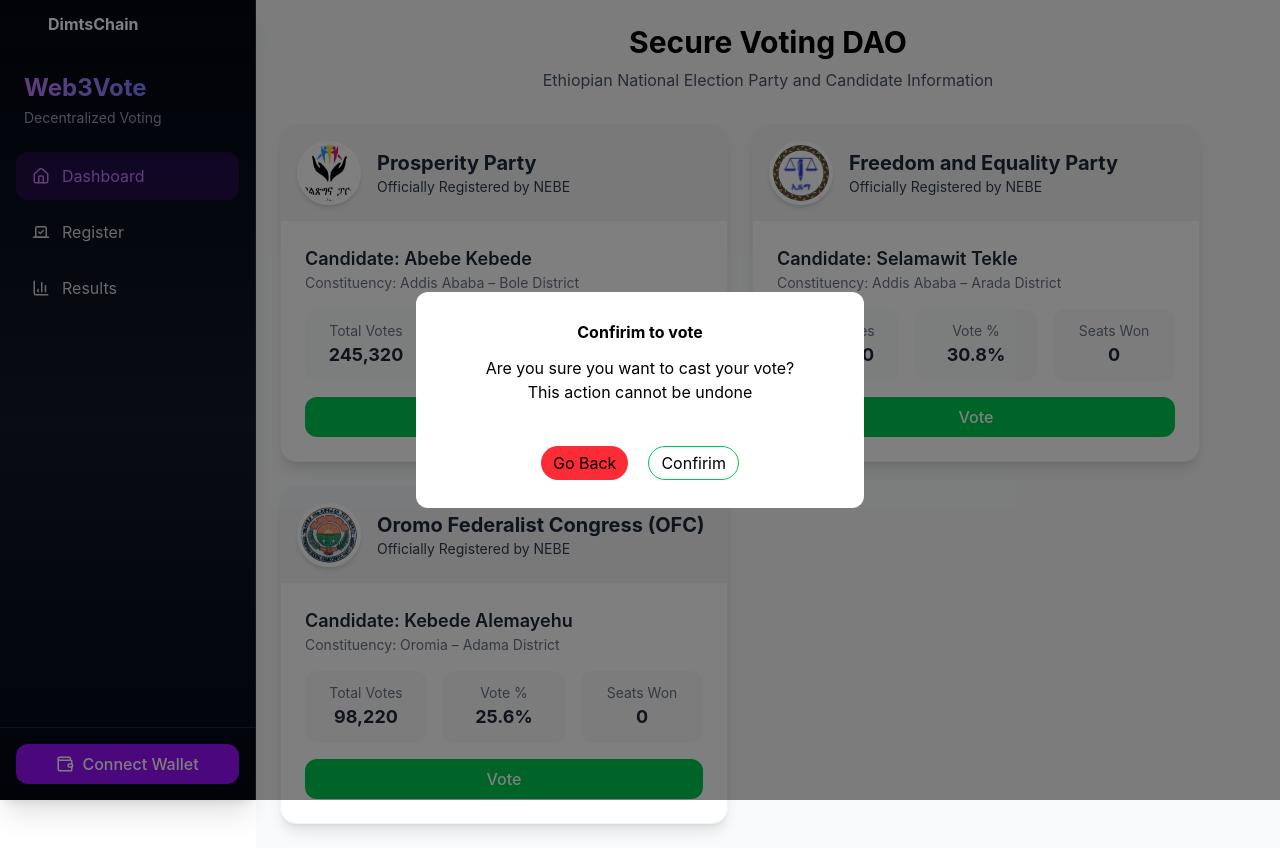
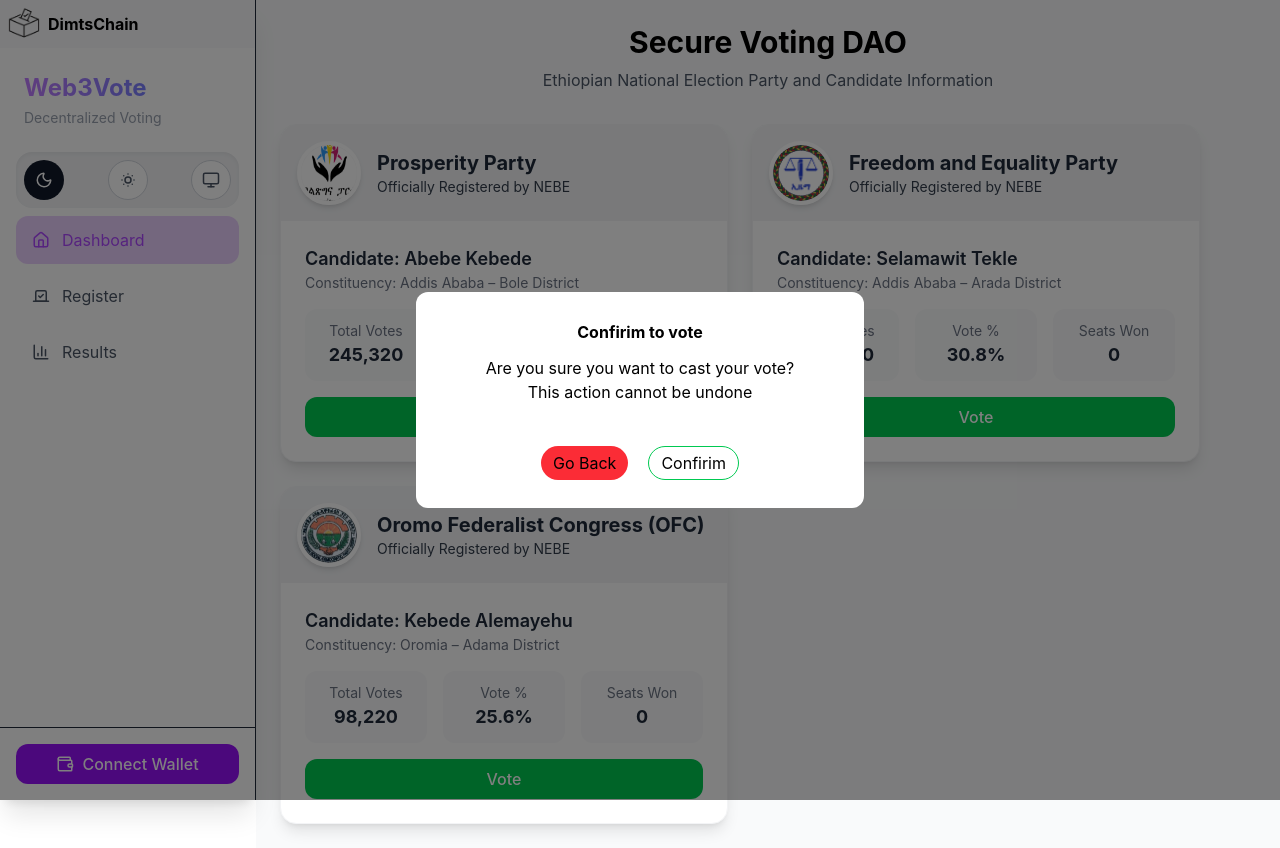
Before and after one commit to bekicoder/Dimts-Chain, a React (Vite) app: page / in a window 1280 px wide. Built offline with nearby package versions, Linux system fonts and the light colour scheme.

Commit message:
Completed dark mode UI design

```diff
--- a/index.html
+++ b/index.html
@@ -1,5 +1,5 @@
 <!doctype html>
-<html lang="en" class="dark">
+<html lang="en">
   <head>
     <meta charset="UTF-8" />
     <link rel="icon" type="image/svg+xml" href="/vite.svg" />
--- a/src/index.css
+++ b/src/index.css
@@ -1,2 +1,14 @@
 @import "tailwindcss";
 @custom-variant dark (&:where(.dark, .dark *));
+
+@theme {
+  --background-image-background: url('/light_mode_ballot.png');
+    --color-foreground:black;
+}
+
+@layer theme {
+  .dark {
+    --background-image-background: url('/dark_mode_ballot.png');
+    --color-primary-foreground:white;
+  }
+}
--- a/src/pages/Sidebar.tsx
+++ b/src/pages/Sidebar.tsx
@@ -1,25 +1,35 @@
 import { NavLink } from "react-router-dom";
-import { Home, Vote, Wallet, BarChart3,Menu,X } from "lucide-react";
-import {useState} from "react"
+import { Home, Vote, Wallet, BarChart3,Menu,X,Sun,Moon,SunDim,MoonStar,Eclipse,Monitor } from "lucide-react";
+import {useState,useEffect} from "react"
 export default function Sidebar() {
     const [opend,setOpend] = useState<boolean>(false)
     function handleOpen() {
 
     }
+    function handleToggle(theme){
+        const root = window.document.documentElement
+        window.document.documentElement.classList.add(savedTheme)
+        }
+
+    useEffect(() => {
+     const savedTheme = localStorage.getItem("theme")
+     window.document.documentElement.classList.add(savedTheme)
+    }, [])
+
   return (
       <div className="bg-red-500 md:h-screen md:w-64 w-fit z-1000">
-    <aside className="fixed top-0 w-screeen h-fit flex w-screen md:h-screen md:w-64 bg-gradient-to-b from-gray-950 via-gray-900 to-gray-950 text-white flex md:flex-col border-r border-gray-800 shadow-xl">
-         <div className="flex items-center font-bold">
-    <div className={`w-12 h-12 bg-[url(/light_mode_ballot.png)]`}></div>
+    <aside className="fixed top-0 w-screeen h-fit flex w-screen md:h-screen md:w-64 dark:bg-gradient-to-b dark:from-gray-950 dark:via-gray-900 to-gray-950 bg-gray-50 bg-none text-foreground flex md:flex-col border-r border-gray-800 shadow-xl">
+         <div className="flex items-center font-bold  bg-cover">
+    <div className={`w-12 h-12 bg-background bg-cover`}></div>
     DimtsChain
     </div>
 
-    <div className={`h-full absolute transition-all duration-200 md:translate-x-0  flex w-[60%] flex-col left-ful right-0 bg-gradient-to-b from-gray-950 via-gray-900 to-gray-950  h-screen md:right-auto md:relative md:w-full md:px-0 md:bg-white transform  ${opend ? "translate-x-0":"translate-x-full"}`}>
+    <div className={`h-full absolute transition-all duration-200 md:translate-x-0  flex w-[60%] flex-col left-ful right-0 dark:bg-gradient-to-b dark:from-gray-950 dark:via-gray-900 bg-none bg-white to-gray-950  h-screen md:right-auto md:relative md:w-full md:px-0 md:bg-white transform  ${opend ? "translate-x-0":"translate-x-full"}`}>
       {/* Logo Section */}
       <div className="p-6">
         <h1 className="text-2xl font-bold flex bg-gradient-to-r from-purple-400 to-blue-500 bg-clip-text text-transparent">
           Web3Vote
-          <button className="text-white md:hidden ml-auto cursor-pointer bg-gray-600/30 rounded p-2" onClick={()=>setOpend(!opend)}>
+          <button className="text-foreground md:hidden ml-auto cursor-pointer rounded p-2" onClick={()=>setOpend(!opend)}>
           <X size="20"/>
           </button>
         </h1>
@@ -30,13 +40,58 @@ export default function Sidebar() {
 
       {/* Navigation */}
       <nav className="flex-1 px-4 space-y-2">
-        <NavLink
+      <div className="flex justify-between items-center w-full max-w-xs mx-auto bg-gray-100 dark:bg-zinc-800 p-2 rounded-2xl shadow-inner">
+
+  {/* Moon */}
+  <button
+    className="w-10 h-10 flex items-center justify-center rounded-full
+               bg-gray-900 text-white
+               transition-all duration-300 ease-out
+               hover:scale-110 hover:-translate-y-1
+               active:scale-95 cursor-pointer"
+    onClick={()=>handleToggle("dark")}
+  >
+    <Moon size={18} />
+  </button>
+
+  {/* Sun */}
+  <button
+    className="w-10 h-10 flex items-center justify-center rounded-full
+               bg-white dark:bg-zinc-700
+               text-gray-600 border border-gray-300 dark:border-zinc-600
+               transition-all duration-300 ease-out
+               hover:scale-110 hover:-translate-y-1
+               active:scale-95 cursor-pointer"
+    onClick={()=>handleToggle("light")}
+
+  >
+    <SunDim size={18} />
+  </button>
+
+  {/* System */}
+  <button
+    className="w-10 h-10 flex items-center justify-center rounded-full
+               bg-white dark:bg-zinc-700
+               text-gray-600 dark:text-gray-300
+               border border-gray-300 dark:border-zinc-600
+               transition-all duration-300 ease-out
+               hover:scale-110 hover:-translate-y-1
+               active:scale-95 cursor-pointer"
+    onClick={()=>handleToggle("default")}
+
+  >
+    <Monitor size={18} />
+  </button>
+
+</div>
+
+                   <NavLink
           to="/"
           className={({ isActive }) =>
             `flex items-center gap-3 px-4 py-3 rounded-xl transition-all duration-200 ${
               isActive
-                ? "bg-purple-600/20 text-purple-400"
-                : "hover:bg-gray-800 text-gray-300"
+                ? "bg-purple-600/20 text-purple-500 dark:text-purple-400"
+                : "hover:bg-gray-800 text-gray-600 hover:text-gray-300 dark:text-gray-300"
             }`
           }
         >
@@ -49,8 +104,8 @@ export default function Sidebar() {
           className={({ isActive }) =>
             `flex items-center gap-3 px-4 py-3 rounded-xl transition-all duration-200 ${
               isActive
-                ? "bg-purple-600/20 text-purple-400"
-                : "hover:bg-gray-800 text-gray-300"
+                ? "bg-purple-600/20 text-purple-500 dark:text-purple-400"
+                : "hover:bg-gray-800 text-gray-600 hover:text-gray-300 dark:text-gray-300"
             }`
           }
         >
@@ -63,8 +118,8 @@ export default function Sidebar() {
           className={({ isActive }) =>
             `flex items-center gap-3 px-4 py-3 rounded-xl transition-all duration-200 ${
               isActive
-                ? "bg-purple-600/20 text-purple-400"
-                : "hover:bg-gray-800 text-gray-300"
+                ? "bg-purple-600/20 text-purple-500 dark:text-purple-400"
+                : "hover:bg-gray-800 text-gray-600 hover:text-gray-300 dark:text-gray-300"
             }`
           }
         >
@@ -75,14 +130,14 @@ export default function Sidebar() {
 
       {/* Wallet Section */}
       <div className="p-4 border-t border-gray-800 mt-auto">
-        <button className="w-full flex items-center justify-center gap-2 bg-purple-600 hover:bg-purple-700 transition-all py-2 rounded-xl font-medium">
+        <button className="w-full flex items-center text-white justify-center gap-2 bg-purple-600 hover:bg-purple-700 transition-all py-2 rounded-xl font-medium">
           <Wallet size={18} />
           Connect Wallet
         </button>
       </div>
       </div>
 
-      <button className="ml-auto cursor-pointer px-3 md:hidden mr-2" onClick={()=>setOpend(!opend)}>
+      <button className="ml-auto cursor-pointer px-3 md:hidden mr-2 text-black dark:text-white" onClick={()=>setOpend(!opend)}>
       <Menu size={20}/>
       </button>
     </aside>
```
